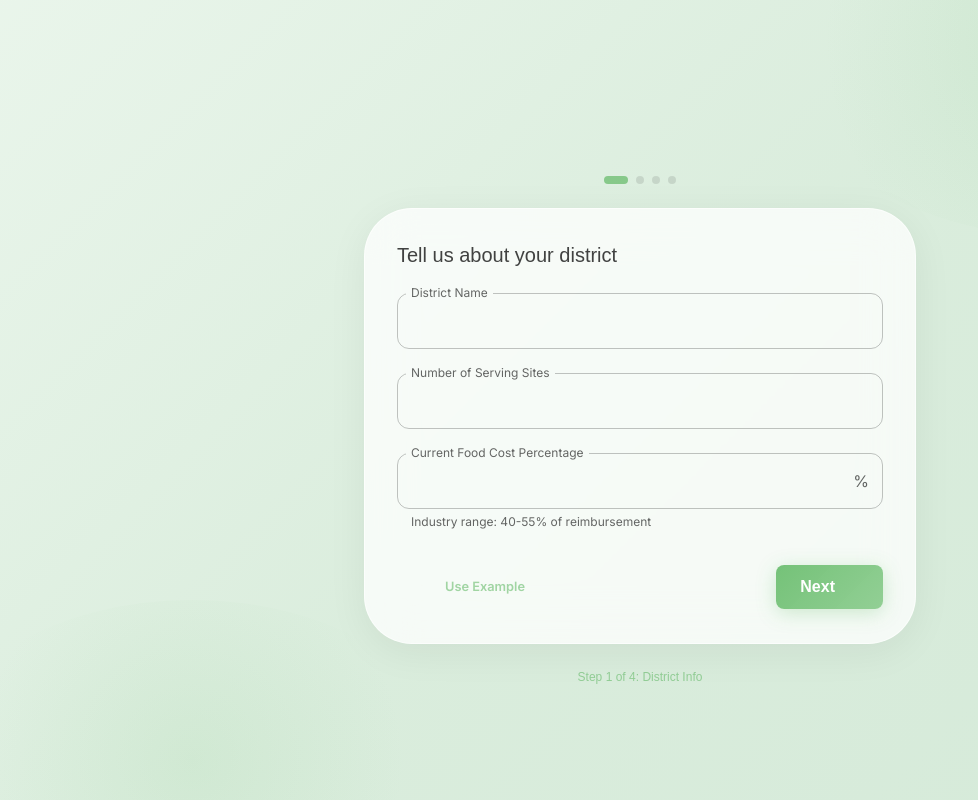
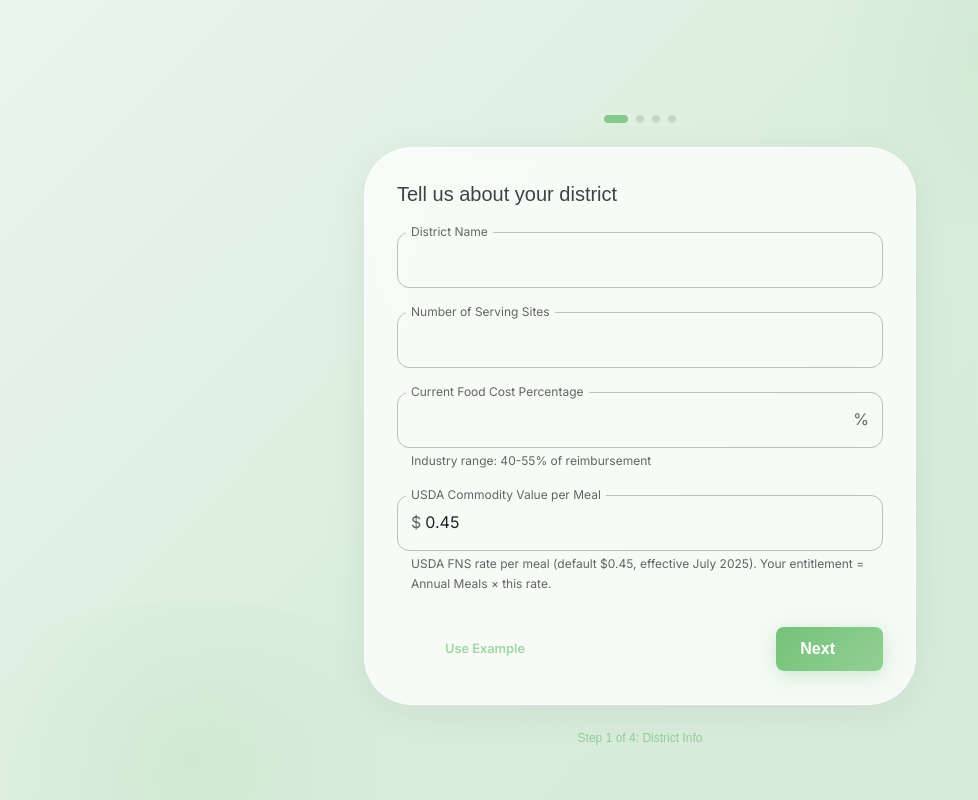
Before and after one commit to WandLZhang/chef-ann, a Next.js app in the folder frontend/: page /onboarding in a window 1280 px wide. Shown: the whole page, without its empty margins (0-978 px from the left). Built offline with nearby package versions, Linux system fonts and the light colour scheme; some icons are missing.

Commit message:
obvious entitlement calculation, more equipment

```diff
--- a/frontend/src/app/onboarding/page.tsx
+++ b/frontend/src/app/onboarding/page.tsx
@@ -46,6 +46,12 @@ const equipmentOptions = [
   { id: 'cooktop', label: 'Gas Cooktop' },
   { id: 'robotcoupe', label: 'Robot Coupe' },
   { id: 'immersion', label: 'Immersion Blenders' },
+  { id: 'mixer', label: 'Stand Mixers' },
+  { id: 'floormixer', label: 'Floor Mixers' },
+  { id: 'meatslicer', label: 'Meat Slicers' },
+  { id: 'blender', label: 'Blenders' },
+  { id: 'walkincooler', label: 'Walk-in Coolers' },
+  { id: 'walkinfreezer', label: 'Walk-in Freezers' },
 ];
 
 const allergenOptions = [
@@ -54,7 +60,7 @@ const allergenOptions = [
   { id: 'fish', label: 'Fish' },
   { id: 'shellfish', label: 'Shellfish' },
   { id: 'treenuts', label: 'Tree Nuts' },
-  { id: 'wheat', label: 'Wheat' },
+  { id: 'wheat', label: 'Wheat (Gluten)' },
   { id: 'peanuts', label: 'Peanuts' },
   { id: 'soybeans', label: 'Soybeans' },
   { id: 'sesame', label: 'Sesame' },
@@ -78,6 +84,7 @@ interface DistrictProfile {
   totalAnnualMeals: number;
   sites: string;
   foodCostPercentage: string;
+  commodityValuePerMeal: number | '';
   equipment: string[];
   allergens: string[];
 }
@@ -103,6 +110,7 @@ const exampleData: DistrictProfile = {
   totalAnnualMeals: 3375000,
   sites: '45 sites (5 production, 40 satellite)',
   foodCostPercentage: '48',
+  commodityValuePerMeal: 0.45,
   equipment: ['combi', 'kettle', 'convection'],
   allergens: ['peanuts', 'treenuts'],
 };
@@ -127,6 +135,7 @@ export default function OnboardingPage() {
     totalAnnualMeals: 0,
     sites: '',
     foodCostPercentage: '',
+    commodityValuePerMeal: 0.45,
     equipment: [],
     allergens: [],
   });
@@ -349,11 +358,71 @@ export default function OnboardingPage() {
               value={profile.foodCostPercentage}
               onChange={(e) => setProfile({ ...profile, foodCostPercentage: e.target.value })}
               helperText="Industry range: 40-55% of reimbursement"
+              sx={{ mb: 3 }}
               InputLabelProps={{ shrink: true }}
               InputProps={{
                 endAdornment: <Typography sx={{ color: 'text.secondary' }}>%</Typography>,
               }}
             />
+            <TextField
+              fullWidth
+              label="USDA Commodity Value per Meal"
+              type="number"
+              value={profile.commodityValuePerMeal}
+              onChange={(e) => {
+                const val = e.target.value;
+                if (val === '') {
+                  setProfile({ ...profile, commodityValuePerMeal: '' });
+                } else {
+                  const parsed = parseFloat(val);
+                  setProfile({ ...profile, commodityValuePerMeal: isNaN(parsed) ? '' : parsed });
+                }
+              }}
+              helperText="USDA FNS rate per meal (default $0.45, effective July 2025). Your entitlement = Annual Meals × this rate."
+              InputLabelProps={{ shrink: true }}
+              InputProps={{
+                startAdornment: <Typography sx={{ color: 'text.secondary', mr: 0.5 }}>$</Typography>,
+                inputProps: { step: 0.01, min: 0 },
+              }}
+            />
+            {/* Entitlement Preview — shows computed value when annual meals are available */}
+            {profile.totalAnnualMeals > 0 && typeof profile.commodityValuePerMeal === 'number' && (
+              <Box
+                sx={{
+                  mt: 2,
+                  p: 2,
+                  bgcolor: 'rgba(76, 175, 80, 0.06)',
+                  borderRadius: 2,
+                  border: '1px solid rgba(76, 175, 80, 0.2)',
+                }}
+              >
+                <Box sx={{ display: 'flex', justifyContent: 'space-between', alignItems: 'center' }}>
+                  <Box sx={{ display: 'flex', alignItems: 'center' }}>
+                    <Typography variant="caption" sx={{ color: 'rgba(76, 175, 80, 0.8)', fontWeight: 600 }}>
+                      💰 ESTIMATED ENTITLEMENT:
+                    </Typography>
+                    <CalculationTooltip
+                      iconSize={14}
+                      provenance={{
+                        formula: 'Annual Meals × Commodity Value per Meal',
+                        inputs: [
+                          { label: 'Annual Meals', value: profile.totalAnnualMeals.toLocaleString(), source: 'ADP × Serving Days (Step 2)' },
+                          { label: 'Value per Meal', value: `$${profile.commodityValuePerMeal.toFixed(2)}`, source: 'USDA FNS Federal Register, eff. July 2025' },
+                        ],
+                        steps: `${profile.totalAnnualMeals.toLocaleString()} × $${profile.commodityValuePerMeal.toFixed(2)} = $${Math.round(profile.totalAnnualMeals * profile.commodityValuePerMeal).toLocaleString()}`,
+                        source: 'USDA Foods in Schools, FAL SY26-27',
+                      }}
+                    />
+                  </Box>
+                  <Typography variant="h6" sx={{ fontWeight: 700, color: 'rgba(76, 175, 80, 0.9)', fontFamily: '"Google Sans", sans-serif' }}>
+                    ${Math.round(profile.totalAnnualMeals * profile.commodityValuePerMeal).toLocaleString()}
+                  </Typography>
+                </Box>
+                <Typography variant="caption" sx={{ color: 'rgba(97, 97, 97, 0.6)', mt: 0.5, display: 'block' }}>
+                  {profile.totalAnnualMeals.toLocaleString()} meals × ${profile.commodityValuePerMeal.toFixed(2)}/meal
+                </Typography>
+              </Box>
+            )}
           </Box>
         );
 
@@ -649,6 +718,45 @@ export default function OnboardingPage() {
                         </Typography>
                       </Box>
                     </Box>
+
+                    {/* Entitlement Calculation */}
+                    {profile.totalAnnualMeals > 0 && typeof profile.commodityValuePerMeal === 'number' && profile.commodityValuePerMeal > 0 && (
+                      <Box sx={{ mt: 1.5, pt: 1.5, borderTop: '1px dashed rgba(76, 175, 80, 0.3)' }}>
+                        <Box sx={{ display: 'grid', gridTemplateColumns: '1fr 1fr', gap: 0.5 }}>
+                          <Typography variant="caption" sx={{ color: 'text.secondary' }}>
+                            Commodity Value/Meal:
+                          </Typography>
+                          <Typography variant="caption" sx={{ fontWeight: 500, textAlign: 'right' }}>
+                            ${profile.commodityValuePerMeal.toFixed(2)}
+                          </Typography>
+                        </Box>
+                        <Box sx={{ display: 'flex', justifyContent: 'space-between', alignItems: 'center', mt: 0.5 }}>
+                          <Box sx={{ display: 'flex', alignItems: 'center' }}>
+                            <Typography variant="caption" sx={{ color: 'rgba(76, 175, 80, 0.9)', fontWeight: 600 }}>
+                              💰 ESTIMATED ENTITLEMENT:
+                            </Typography>
+                            <CalculationTooltip
+                              iconSize={14}
+                              provenance={{
+                                formula: 'Annual Meals × Commodity Value per Meal',
+                                inputs: [
+                                  { label: 'Annual Meals', value: profile.totalAnnualMeals.toLocaleString(), source: 'ADP × Serving Days' },
+                                  { label: 'Value per Meal', value: `$${profile.commodityValuePerMeal.toFixed(2)}`, source: 'USDA FNS Federal Register, eff. July 2025 (configurable in Step 1)' },
+                                ],
+                                steps: `${profile.totalAnnualMeals.toLocaleString()} × $${profile.commodityValuePerMeal.toFixed(2)} = $${Math.round(profile.totalAnnualMeals * profile.commodityValuePerMeal).toLocaleString()}`,
+                                source: 'USDA Foods in Schools, FAL SY26-27',
+                              }}
+                            />
+                          </Box>
+                          <Typography variant="body1" sx={{ fontWeight: 700, color: 'rgba(76, 175, 80, 0.9)' }}>
+                            ${Math.round(profile.totalAnnualMeals * profile.commodityValuePerMeal).toLocaleString()}
+                          </Typography>
+                        </Box>
+                        <Typography variant="caption" sx={{ color: 'rgba(97, 97, 97, 0.5)', display: 'block', mt: 0.5 }}>
+                          {profile.totalAnnualMeals.toLocaleString()} meals × ${profile.commodityValuePerMeal.toFixed(2)}/meal
+                        </Typography>
+                      </Box>
+                    )}
                   </Box>
                 )}
               </>
```
Also changed, not shown: frontend/src/app/planner/page.tsx (+5 -2 lines).
